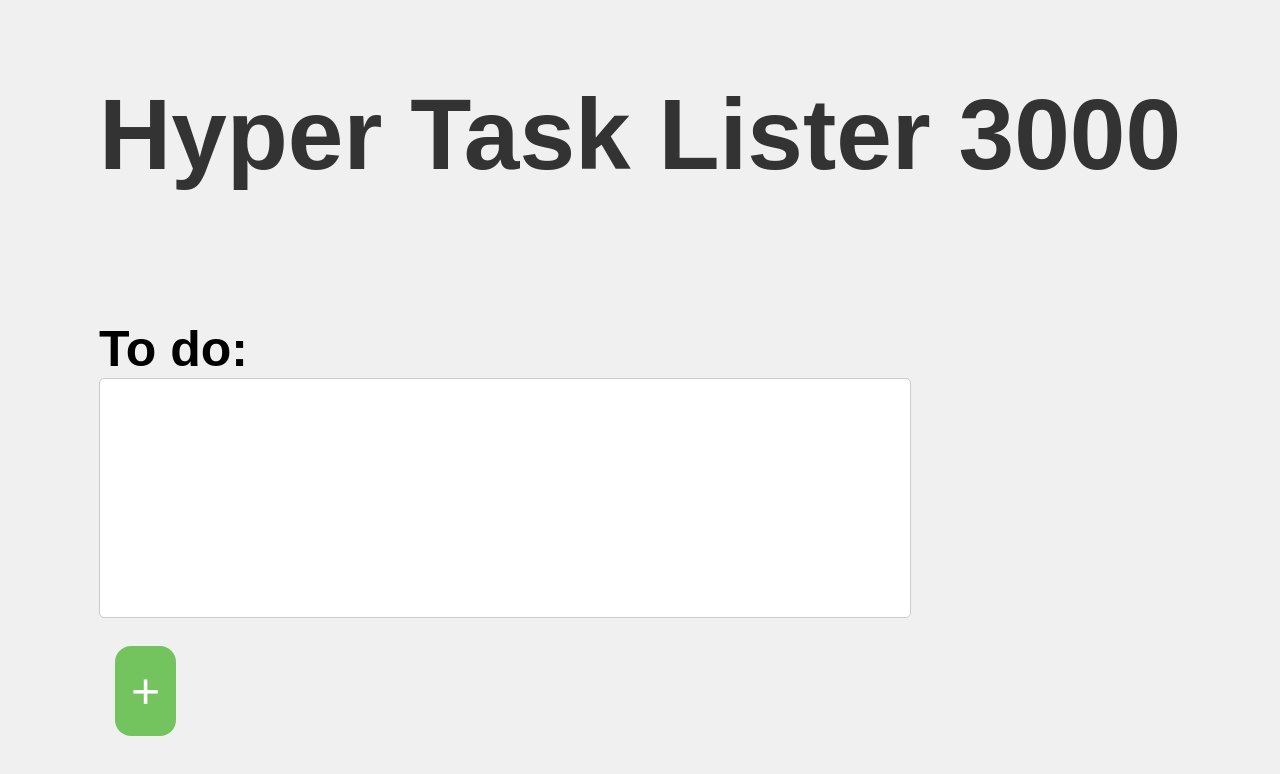
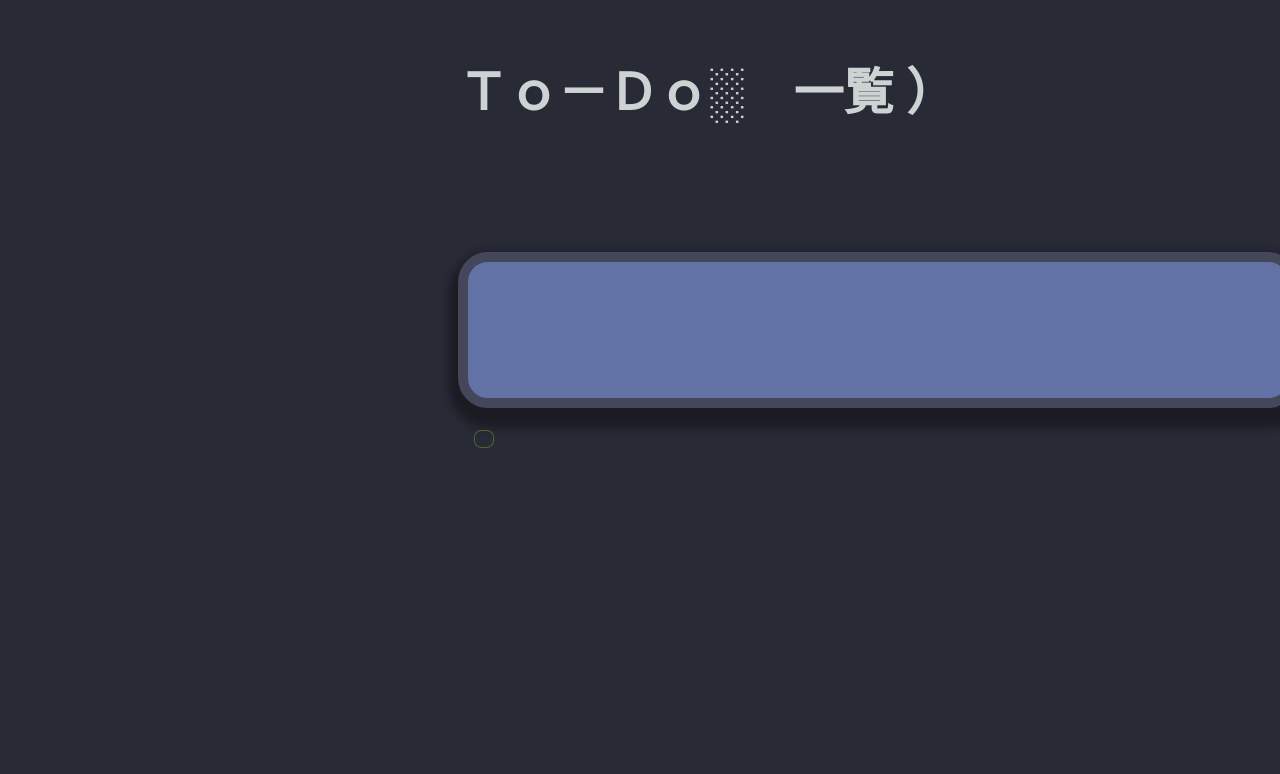
Before and after one commit to ephimeteus/todolist, a React (Vite) app in the folder toDo/: page / in a window 1280 px wide. Shown: the top 774 px of the page. Built offline with nearby package versions, Linux system fonts and the light colour scheme.

Commit message:
dracula styling

```diff
--- a/toDo/components/AddToDo.jsx
+++ b/toDo/components/AddToDo.jsx
@@ -17,10 +17,10 @@ function AddToDo ({ createToDo }) {
         <>
             <form id="newToDoForm">
                 <div className="form-section">
-                    <label htmlFor="new-toDo">To do:</label>
+                    <label htmlFor="new-toDo"></label>
                     <textarea id="new-toDo" rows="4" cols="20" required value= { text } onChange={ handleChange }></textarea>
                 </div>
-                <button onClick={ handleSubmit } className="button" id='addButton'> + </button>
+                <button onClick={ handleSubmit } className="button" id='addButton'></button>
             </form>
         </>
     );
--- a/toDo/components/ToDoList.jsx
+++ b/toDo/components/ToDoList.jsx
@@ -6,7 +6,7 @@ function ToDoList({ toDos, deleteToDo }) {
         {toDos.map((text, index) => (
           <li key={index}>
             <ToDo description={text}/>
-            <button className= "button" onClick={() => deleteToDo(index)}> x </button>
+            <button className= "button" onClick={() => deleteToDo(index)}></button>
           </li>
         ))}
       </ul>
--- a/toDo/src/App.css
+++ b/toDo/src/App.css
@@ -1,60 +1,86 @@
+/* Dracula Theme for CSS */
+
+/* Base colors */
+:root {
+  --dracula-background: #282a36;
+  --dracula-current-line: #44475a;
+  --dracula-foreground: #cdd2d3;
+  --dracula-comment: #6272a4;
+  --dracula-cyan: #0cf1de;
+  --dracula-green: #4b6931;
+  --dracula-orange: #ffb86c;
+  --dracula-pink: #ff64bc;
+  --dracula-purple: #bd93f9;
+  --dracula-red: #ff5555;
+  --dracula-yellow: #f1fa8c;
+}
+
 body {
     font-family: Arial, sans-serif;
-    font-size: 50px;
-    background-color: #f0f0f0;
-    margin: auto;
+    font-size: 25px;
+    background: rgb(40,42,54);
     padding: 10px;
     display: flex;
     flex-direction: column;
-    min-height: 100vh;
+    margin-left:35% ;
 
-    align-items: center;
+
 }
 
 h1 {
-    color: #333;
+    font-family:cursive;
+    color: var(--dracula-foreground);
     margin-bottom: 8rem;
 }
 
 /* ToDo.css */
 .toDo {
     display: inline-block; /* Display ToDo items inline */
-    width: 40vh; /* Adjust the width as needed */
+    width: 50rem; /* Adjust the width as needed */
     margin-bottom: 3rem;
-    border: 1px solid #ccc;
+    margin-right: 3rem;
+    border: 1px solid var(--dracula-current-line);
+    border-radius: 20px;
     padding: 10px;
-    border-radius: 5px;
-    box-shadow: 0 2px 4px rgba(0, 0, 0, 0.1);
+    box-shadow: 10px 10px 20px 10px rgba(0, 0, 0, 0.349);
+    overflow-wrap: break-word;
 }
 
 .toDo-upper-section {
     /* Styles for the upper section if needed */
+    background-image: linear-gradient(to bottom right, var(--dracula-green), var(--dracula-cyan));
+    height: 20px;
+    border-radius: 20px;
+    margin: 10px;
 }
+
 
 .toDo-lower-section {
     padding: 10px;
-    border-top: 1px solid #ccc;
+    border-top: 1px solid var(--dracula-current-line);
     text-align: left;
     overflow-wrap: break-word;
 }
 
 p {
-    color: #666;
+    color: var(--dracula-comment);
+    margin: 10px;
 }
 
 .button {
-    background-color: #0078d4;
-    color: #fff;
-    border: none;
-    padding: 1rem;
+    background-color: transparent;
+    color: var(--dracula-foreground);
+    border: 1px solid;
+    border-color: var(--dracula-purple);;
+    padding: 0.5rem;
     margin: 1rem;
-    border-radius: 1rem;
+    border-radius: 40%;
     cursor: pointer;
     font-size: inherit;
 }
 
 .button:hover {
-    background-color: #ec4646;
+    background-color: var(--dracula-pink);
 }
 
 /* AddTodo.css */
@@ -69,26 +95,33 @@ body {
 label {
     font-weight: bold;
     margin-bottom: 10rem;
+    color: var(--dracula-purple);
 }
 
 textarea {
+  background-color: var(--dracula-comment);
+    color: var(--dracula-background);
     font-size: inherit;
     width: 100%;
-    padding: 5px;
-    border: 1px solid #ccc;
-    border-radius: 5px;
-    resize: none;
+    padding: 10px;
+    border: 10px solid var(--dracula-current-line);
+    border-radius: 30px;
+    resize:none;
+    box-shadow: 1px 10px 10px 10px rgba(0, 0, 0, 0.349);
 }
 
 #addButton {
-    background-color: #73c45e;
+   border-color : var(--dracula-green);
+   color:var(--dracula-green);
+   padding-right:.6rem;
 }
 
 #addButton:hover {
-    background-color: #41e600;
+   background-color : var(--dracula-cyan);
+   color:  var(--dracula-foreground);
 }
 
 ul {
-    list-style-type: none;
-    padding:0px;
+   list-style-type:none;
+   padding :0px;
 }
--- a/toDo/src/App.jsx
+++ b/toDo/src/App.jsx
@@ -18,7 +18,7 @@ function App() {
 
   return (
     <>
-      <h1>Hyper Task Lister 3000</h1>
+      <h1>Ｔｏ－Ｄｏ░　一覧 ）</h1>
       <AddToDo createToDo= { createToDo }/>
       <ToDoList toDos= { toDos } deleteToDo= { deleteToDo } />
     </>
```
Lines whose indentation alone changed are shown as unchanged.
